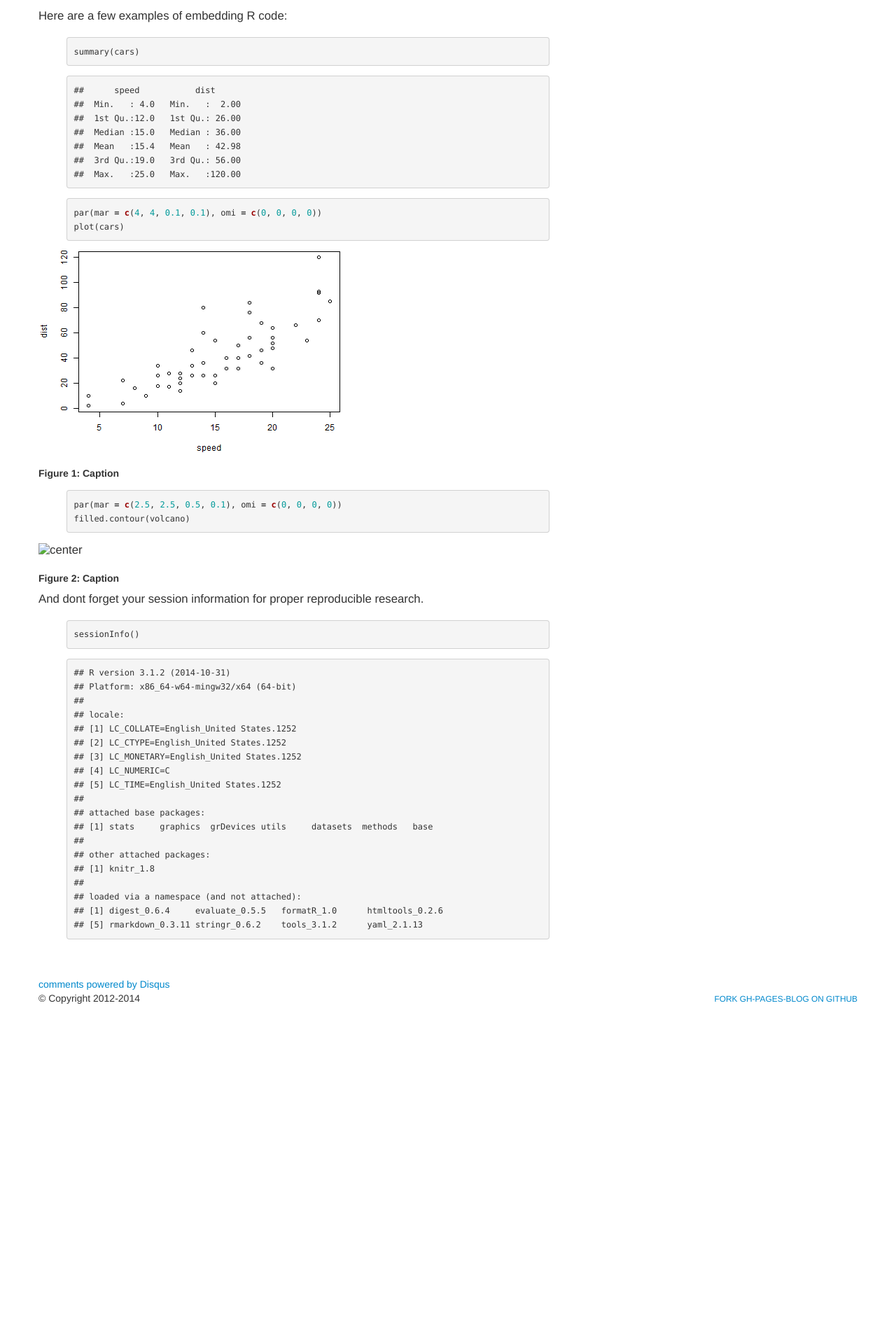
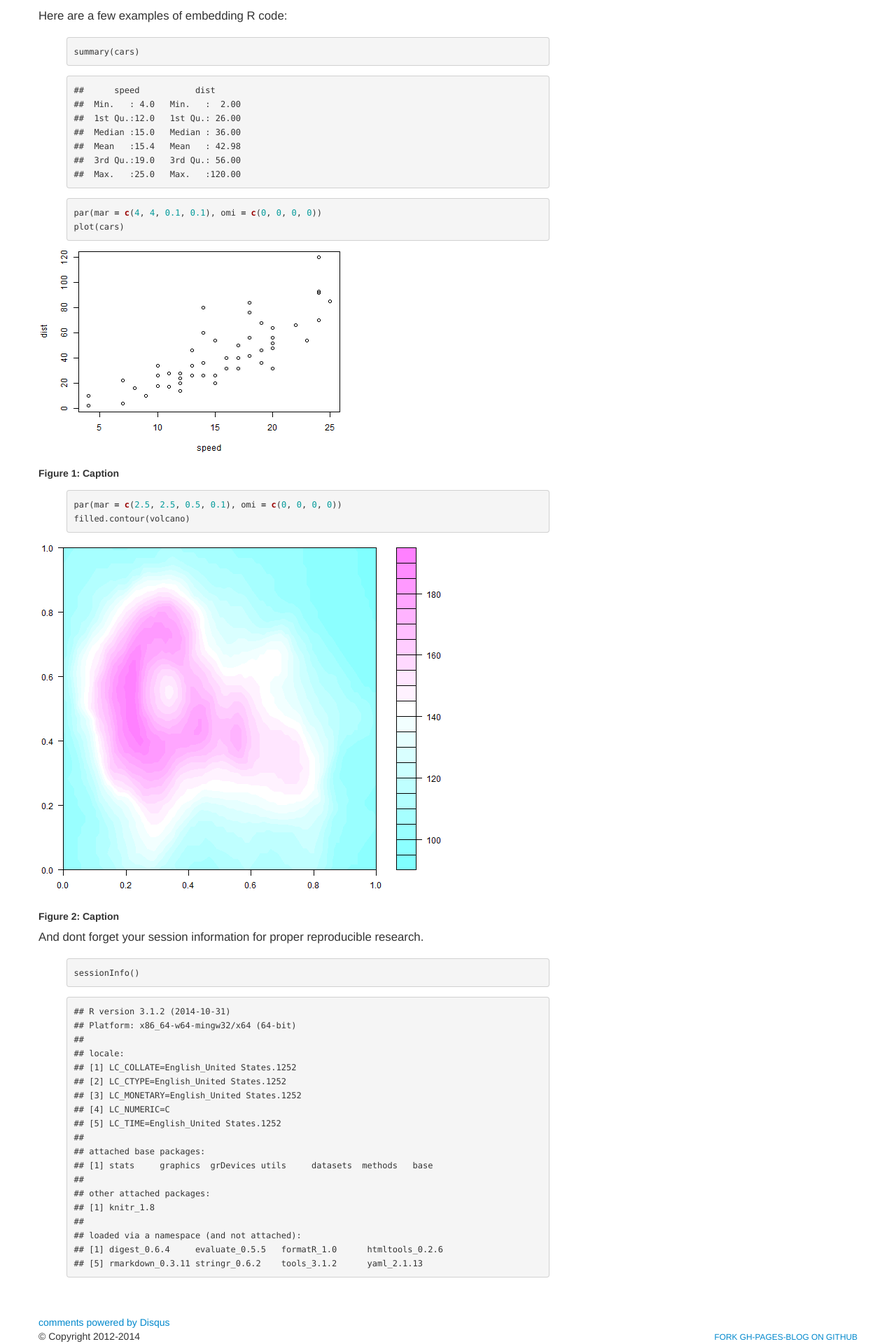
Before and after one commit to melindahiggins2000/blog, a Jekyll site: the page built from _posts/2012-07-03-knitr-jekyll.md, in a window 1280 px wide. Shown: the part 1147-3067 px from the top of the page at 70% size. Built offline with Jekyll 4.4.1, drawn with Linux system fonts in a browser that asks for light colours; comment, search, counter and statistics services are not loaded; before the commit the page ends 2584 px from its top, so only the background shows below that.

Commit message:
Update 2012-07-03-knitr-jekyll.md

```diff
--- a/_posts/2012-07-03-knitr-jekyll.md
+++ b/_posts/2012-07-03-knitr-jekyll.md
@@ -94,7 +94,7 @@
 filled.contour(volcano)
 {% endhighlight %}
 
-![center](fig2-1.png)
+![center]({{ site.url }}/figs/2012-07-03-knitr-jekyll/fig2-1.png)
 ##### Figure 2: Caption
 
 And dont forget your session information for proper reproducible research.
```
